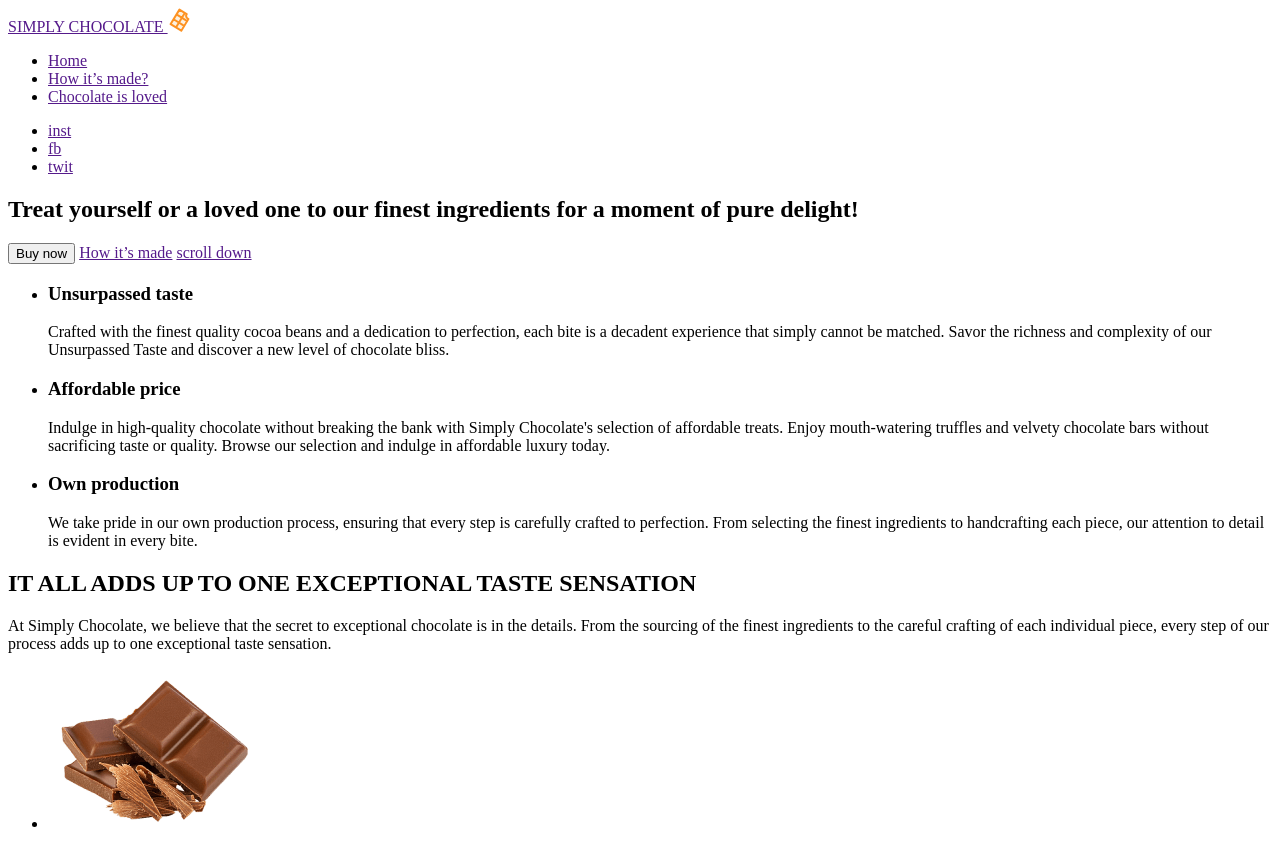
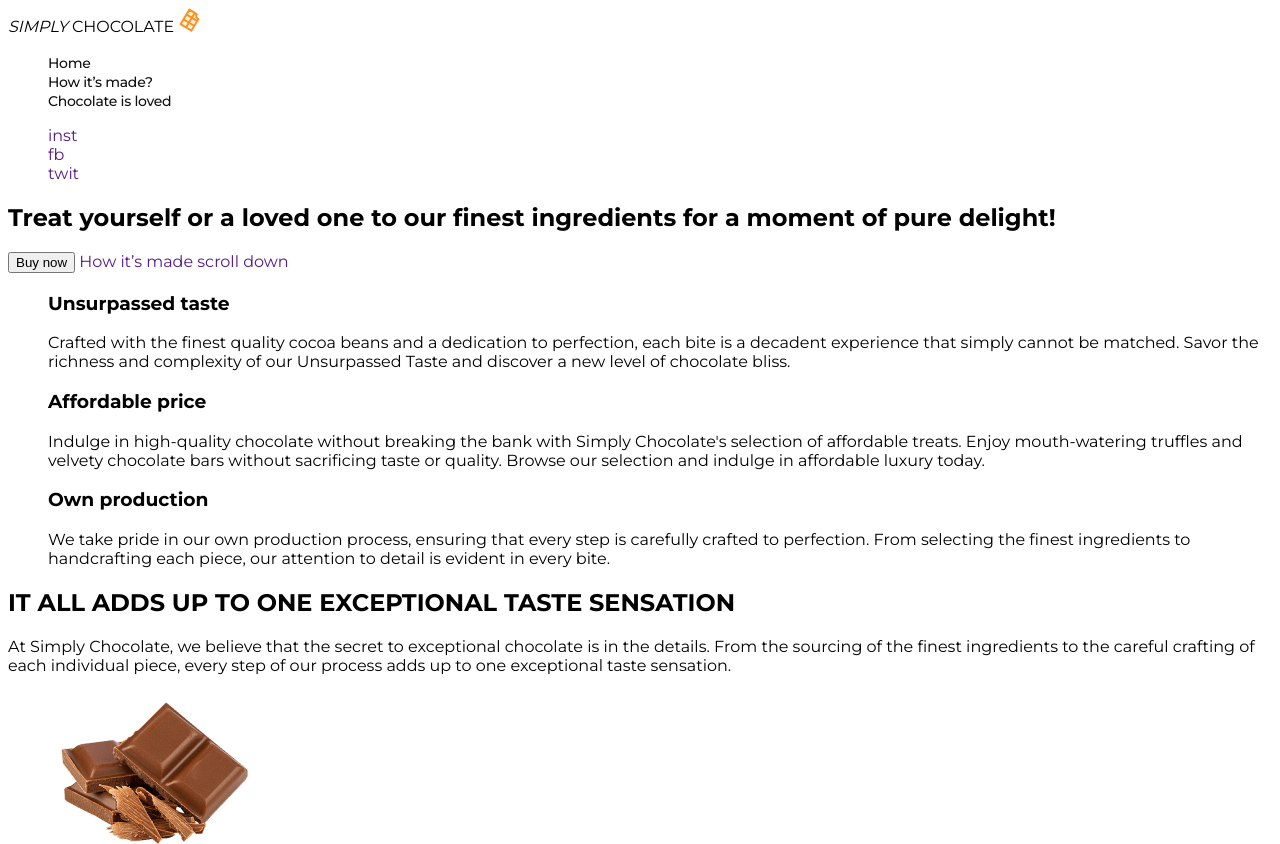
Before and after one commit to oshkurupii/simply_chocolate, a plain HTML site: page index.html in a window 1280 px wide. Shown: the top 844 px of the page. Drawn offline with Linux system fonts and the light colour scheme.

Commit message:
last one

```diff
--- /dev/null
+++ b/css/styles.css
@@ -0,0 +1,30 @@
+body {
+  font-family: "Montserrat", sans-serif;
+}
+
+a {
+  text-decoration: none;
+}
+
+ul {
+  list-style: none;
+}
+
+.header-logo {
+  color: #111;
+  font-size: 18px;
+  font-weight: 700;
+  line-height: 1.11;
+  letter-spacing: -0.03em;
+}
+.header-logo-ilalic {
+  font-style: italic;
+}
+
+.header-menu-link {
+  color: #111;
+  font-size: 14px;
+  font-weight: 500;
+  line-height: 1.14; /* 114.286% */
+  letter-spacing: -0.02em;
+}
--- a/index.html
+++ b/index.html
@@ -3,31 +3,66 @@
   <head>
     <meta charset="UTF-8" />
     <meta name="viewport" content="width=device-width, initial-scale=1.0" />
+    <link rel="preconnect" href="https://fonts.googleapis.com" />
+    <link rel="preconnect" href="https://fonts.gstatic.com" crossorigin />
+    <link
+      href="https://fonts.googleapis.com/css2?family=Montserrat:wght@400;500;600;700&display=swap"
+      rel="stylesheet"
+    />
     <title>Chocolate</title>
+    <link rel="stylesheet" href="./css/styles.css" />
   </head>
   <body>
-    <header>
-      <nav>
-        <a href=""
-          >SIMPLY CHOCOLATE
-          <img src="img/chocolate_icon.svg" alt="chocolate icon" />
+    <header class="header">
+      <nav class="header-navigation">
+        <a class="header-logo" href="./index.html"></a>
+          <span class="header-logo-ilalic">SIMPLY</span> CHOCOLATE
+          <img
+            class="header-logo-img"
+            src="img/chocolate_icon.svg"
+            alt="chocolate icon"
+          />
         </a>
-        <ul>
-          <li>
-            <a href="">Home</a>
+        <ul class="header-menu-list">
+          <li class="header-menu-item">
+            <a href="" class="header-menu-link">Home</a>
           </li>
-          <li>
-            <a href="">How it’s made?</a>
+          <li class="header-menu-item">
+            <a href="" class="header-menu-link">How it’s made?</a>
           </li>
-          <li>
-            <a href="">Chocolate is loved</a>
+          <li class="header-menu-item">
+            <a href="" class="header-menu-link">Chocolate is loved</a>
           </li>
         </ul>
       </nav>
-      <ul>
-        <li><a href="" target="_blank" rel="noopener noreferrer">inst</a></li>
-        <li><a href="" target="_blank" rel="noopener noreferrer">fb</a></li>
-        <li><a href="" target="_blank" rel="noopener noreferrer">twit</a></li>
+      <ul class="header-soc-list">
+        <li class="header-soc-item">
+          <a
+            class="header-soc-link"
+            href=""
+            target="_blank"
+            rel="noopener noreferrer"
+            >inst</a
+          >
+        </li>
+        <li class="header-soc-item">
+          <a
+            class="header-soc-link"
+            href=""
+            target="_blank"
+            rel="noopener noreferrer"
+            >fb</a
+          >
+        </li>
+        <li class="header-soc-item">
+          <a
+            class="header-soc-link"
+            href=""
+            target="_blank"
+            rel="noopener noreferrer"
+            >twit</a
+          >
+        </li>
       </ul>
     </header>
 
```
Also changed, not shown: 2 other files.
